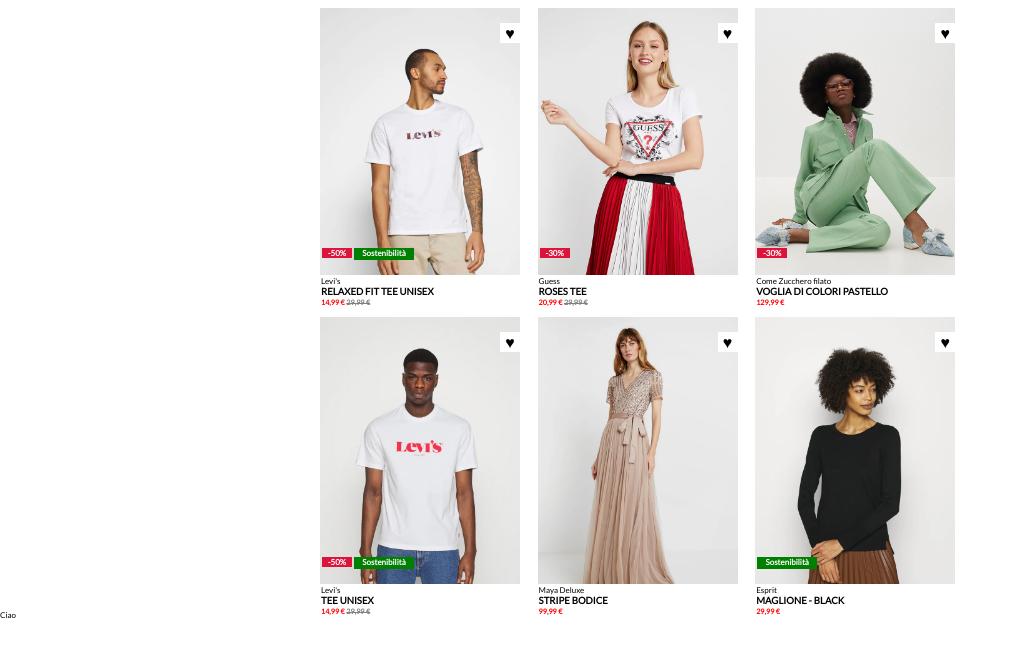
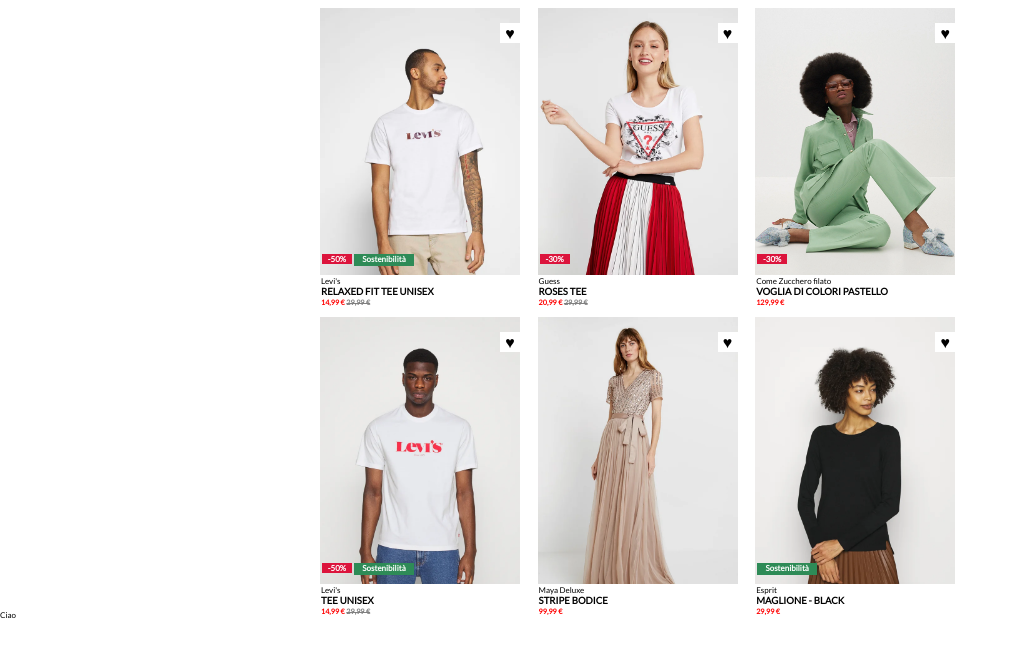
Before and after one commit to Ivztoz8/html-css-boolando, a plain HTML site: page index.html in a window 1280 px wide. Shown: the whole page, without its empty margins (0-1018 px from the left). Drawn offline with Linux system fonts and the light colour scheme.

Commit message:
Step Final: Migliorie

```diff
--- a/assets/css/style.css
+++ b/assets/css/style.css
@@ -179,13 +179,13 @@ body {
     font-size: 1em;
     text-align: center;
     position:relative;
-    top: 80%;
+    top: 82%;
     left: 1%;
 }
 
 .sustainability{
     display:inline-block;
-    background-color: green;
+    background-color: seagreen;
     width: 60px;
     height:12px;
     font-weight: bold;
@@ -193,13 +193,13 @@ body {
     font-size: 1em;
     text-align: center;
     position:absolute;
-    top: 80%;
+    top: 82%;
     left: 17%;
 }
 
 .sustainability2{
     display:inline-block;
-    background-color: green;
+    background-color: seagreen;
     width: 60px;
     height:12px;
     font-weight: bold;
@@ -207,6 +207,6 @@ body {
     font-size: 1em;
     text-align: center;
     position:absolute;
-    top: 80%;
+    top: 82%;
     left: 1%;
 }
```
